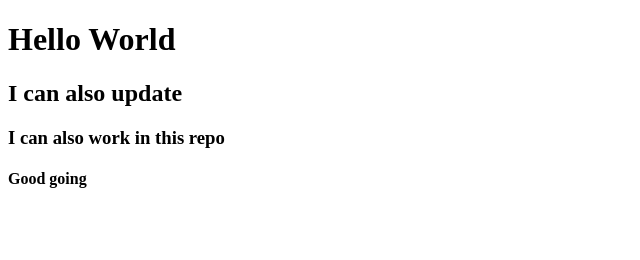
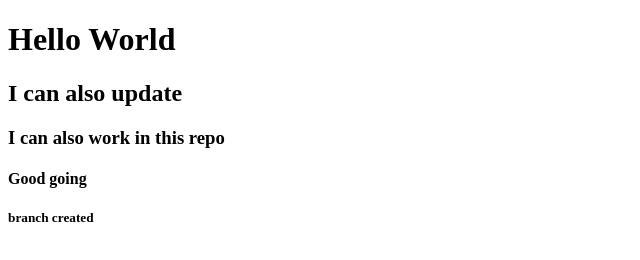
Before and after one commit to Mahir-19101114/Hello-World, a plain HTML site: page index.html in a window 1280 px wide. Shown: the full height of the page, 0-640 px from the left. Drawn offline with Linux system fonts and the light colour scheme.

Commit message:
Branch related commit

```diff
--- a/index.html
+++ b/index.html
@@ -11,5 +11,6 @@
     <h2>I can also update</h2>
     <h3>I can also work in this repo</h3>
     <h4>Good going</h4>
+    <h5>branch created</h5>
 </body>
 </html>
```
